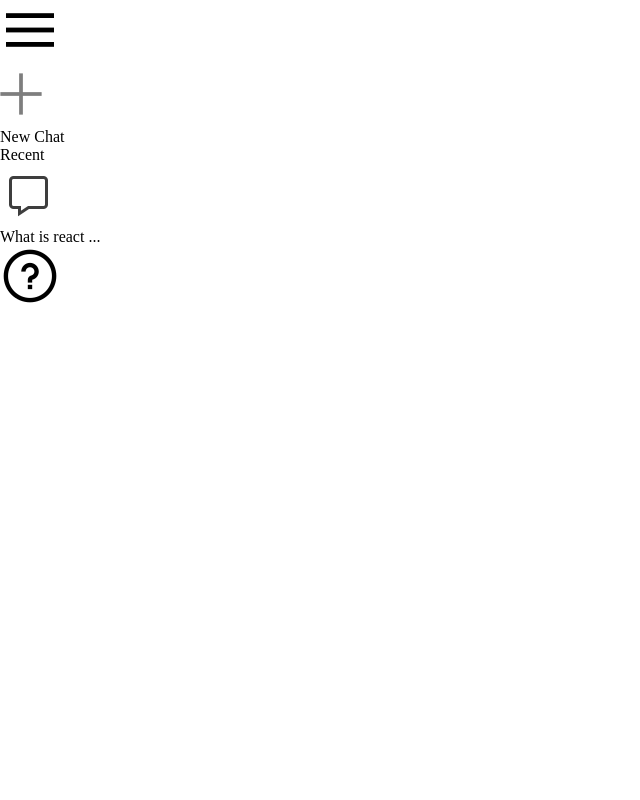
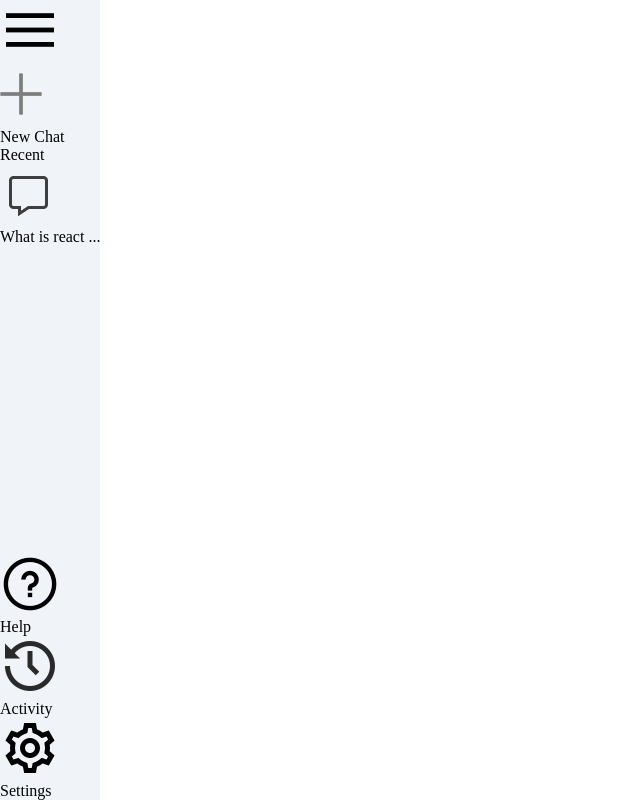
Before and after one commit to HassanEhsani/google-Gemini, a React (Vite) app in the folder gemini-clone/: page / in a window 1280 px wide. Shown: the whole page, without its empty margins (0-640 px from the left). Built offline with nearby package versions, Linux system fonts and the light colour scheme.

Commit message:
i wrote the code css about sidebar

```diff
--- a/gemini-clone/src/components/Sidebar/Sidebar.css
+++ b/gemini-clone/src/components/Sidebar/Sidebar.css
@@ -0,0 +1,7 @@
+.sidebar{
+    min-height: 100vh;
+    display: inline-flex;
+    flex-direction: column;
+    justify-content: space-between;
+    background-color: #f0f4f9;
+}
--- a/gemini-clone/src/components/Sidebar/Sidebar.jsx
+++ b/gemini-clone/src/components/Sidebar/Sidebar.jsx
@@ -5,7 +5,7 @@ import { assets } from '../../assets/assets'
 
 const Sidebar = () => {
     return (
-        <div className='Sidebar'>
+        <div className='sidebar'>
             <div className="top">
                 <img className='menu' src={assets.menu_icon} alt="" />
                 <div className="new-chat">
@@ -21,8 +21,17 @@ const Sidebar = () => {
                 </div>
             </div>
             <div className="bottom">
-                <div className="bottom-item">
+                <div className="bottom-item recent-entry">
                     <img src={assets.question_icon} alt="" />
+                    <p>Help</p>
+                </div>
+                <div className="bottom-item recent-entry">
+                    <img src={assets.history_icon} alt="" />
+                    <p>Activity</p>
+                </div>
+                <div className="bottom-item recent-entry">
+                    <img src={assets.setting_icon} alt="" />
+                    <p>Settings</p>
                 </div>
             </div>
         </div>
```
